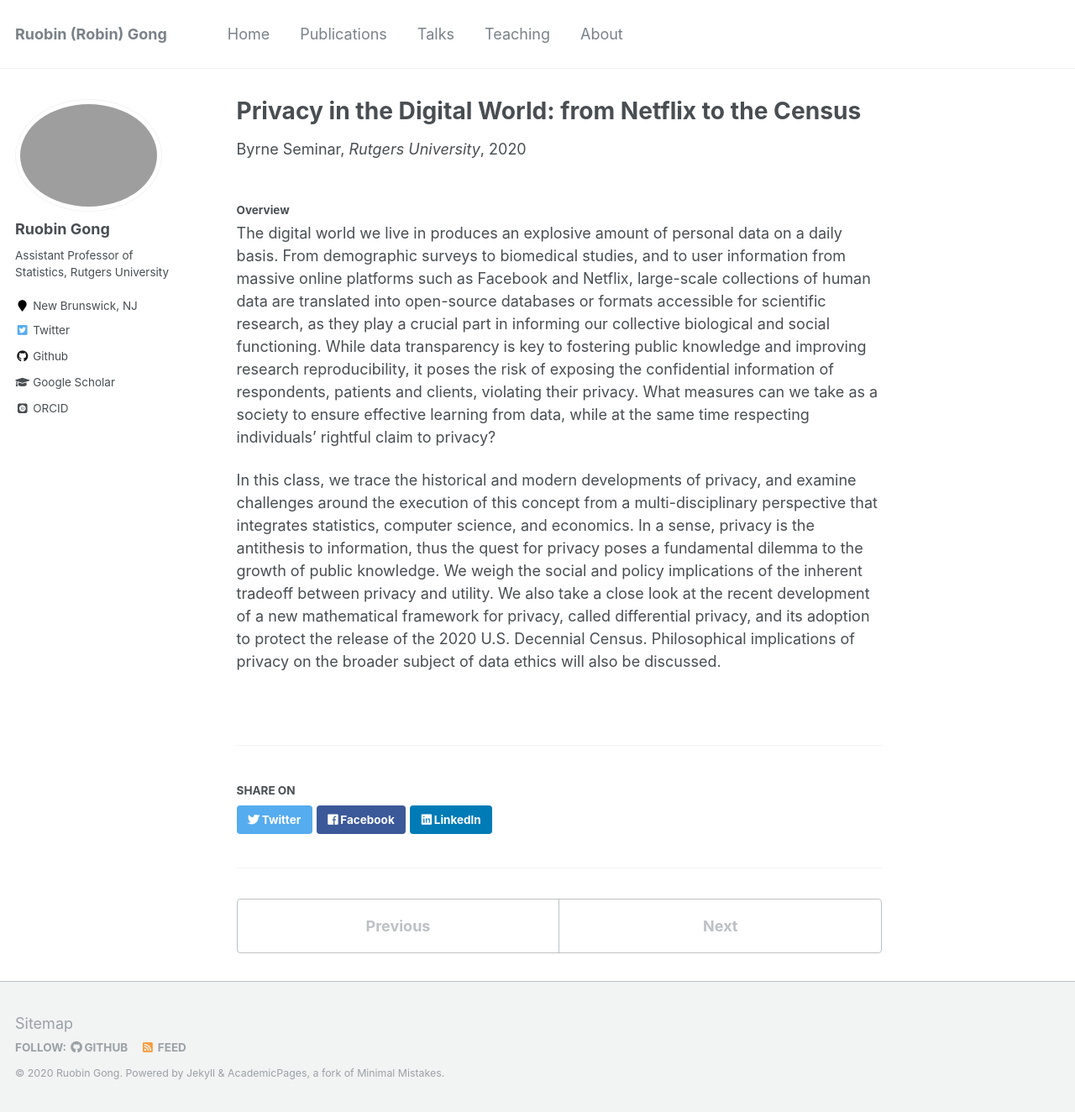
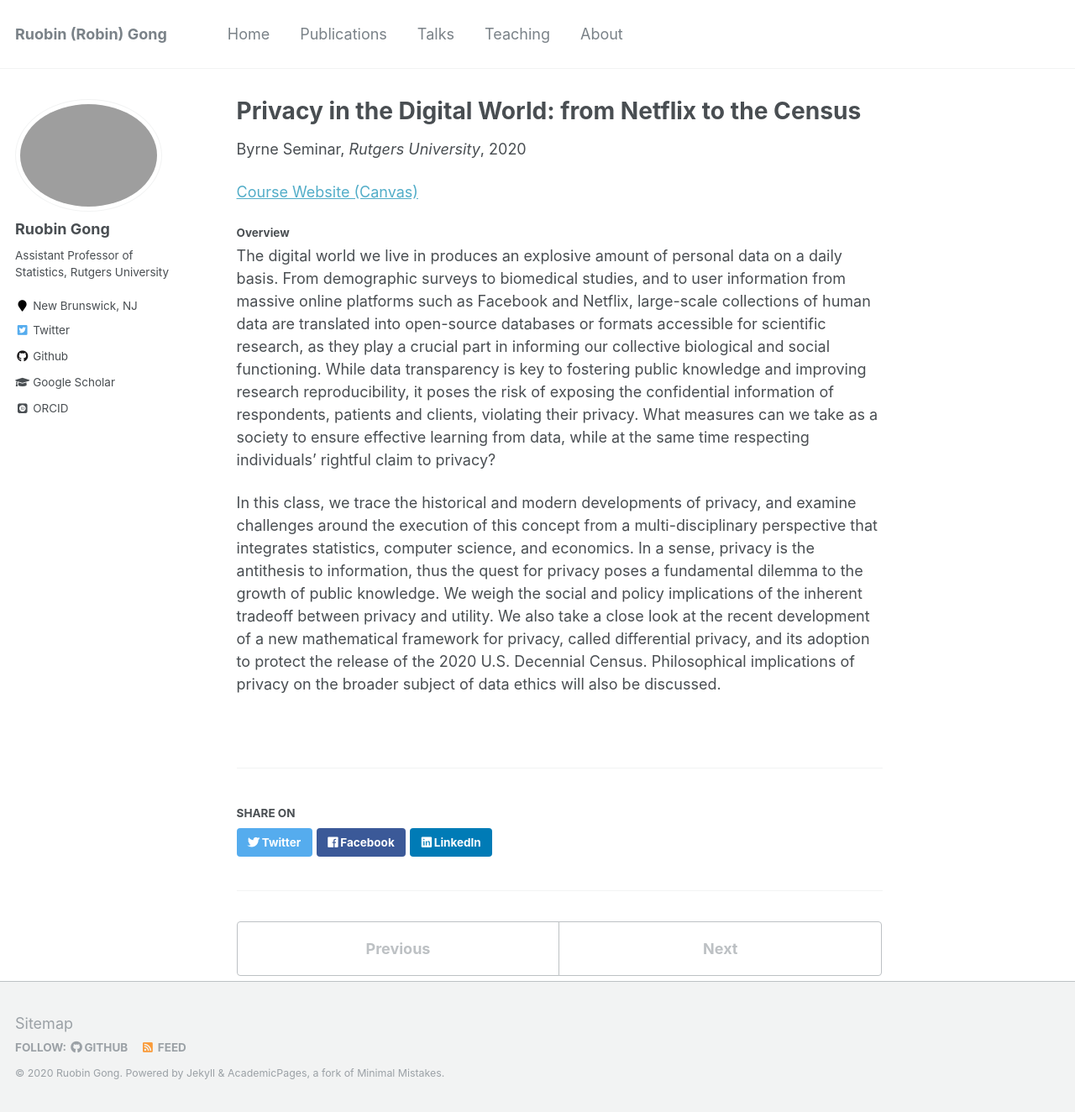
Before and after one commit to RuobinGong/RuobinGong.github.io, a Jekyll site: the page built from _teaching/byrne_privacy.md, in a window 1280 px wide and 1324 px high. Shown: the whole window at 84% size. Built offline with Jekyll 4.4.1, drawn with Linux system fonts in a browser that asks for light colours; some web fonts are replaced.

Commit message:
Update byrne_privacy.md

```diff
--- a/_teaching/byrne_privacy.md
+++ b/_teaching/byrne_privacy.md
@@ -10,6 +10,7 @@ location: "New Brunswick, NJ, USA"
 ---
 
 
+[Course Website (Canvas)](https://rutgers.instructure.com/courses/64491/assignments/syllabus)
 
 #### Overview
 
```
